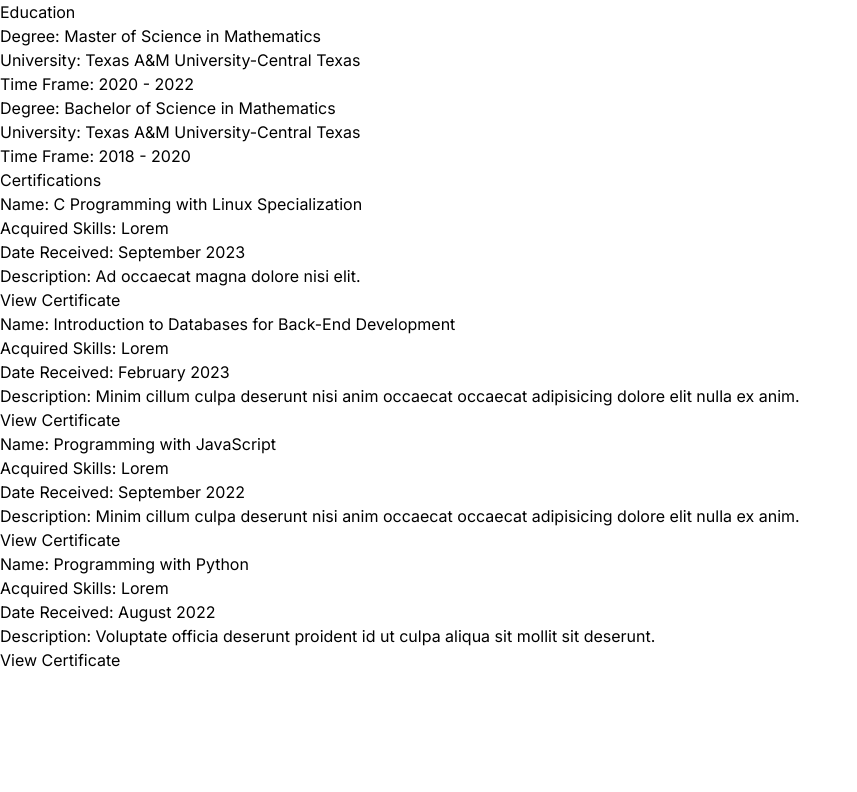
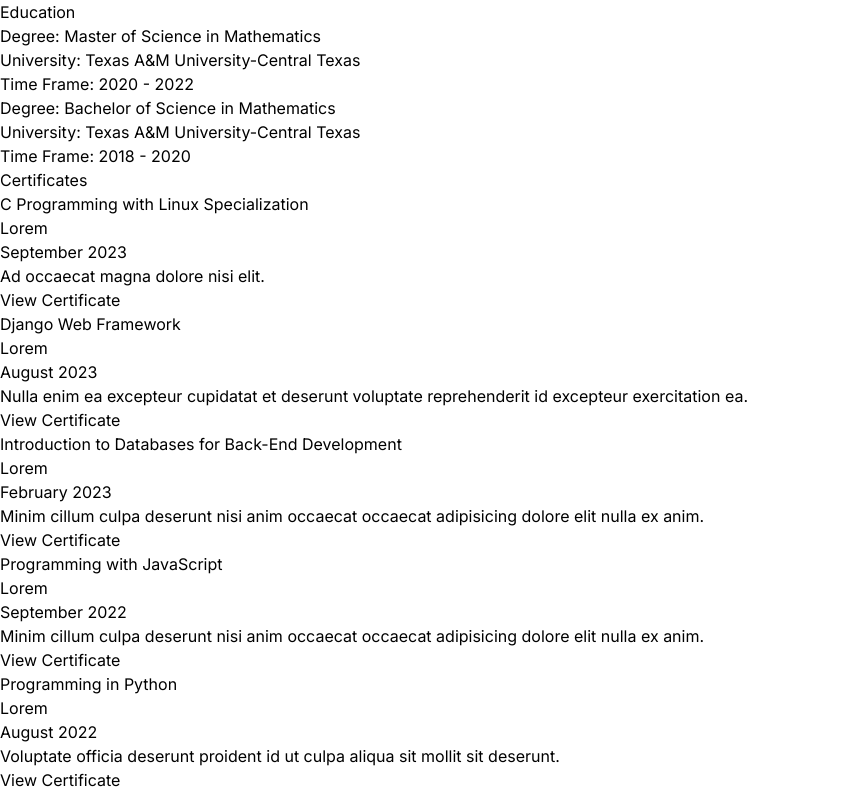
Before and after one commit to JSulley/portfolio, a Next.js app: page / in a window 1280 px wide. Shown: the part 360-1152 px from the top of the page, without its empty margins (0-857 px from the left). Before the commit the page ends 1032 px from the top, so only its background shows below. Built offline with nearby package versions, Linux system fonts and the light colour scheme.

Commit message:
Created 'Certificates' and 'Certificate Item' components

```diff
--- a/src/app/page.js
+++ b/src/app/page.js
@@ -1,3 +1,43 @@
+import Certificates from "@/components/certificates/certificates";
+
+const certificates = [
+  {
+    'name': 'C Programming with Linux Specialization',
+    'skillsLearned': 'Lorem',
+    'dateReceived': 'September 2023',
+    'description': 'Ad occaecat magna dolore nisi elit.',
+    'hyperlink': 'https://www.coursera.org/account/accomplishments/specialization/certificate/P87AL4S9V3HF',
+  },
+  {
+    'name': 'Django Web Framework',
+    'skillsLearned': 'Lorem',
+    'dateReceived': 'August 2023',
+    'description': 'Nulla enim ea excepteur cupidatat et deserunt voluptate reprehenderit id excepteur exercitation ea.',
+    'hyperlink': 'https://www.coursera.org/account/accomplishments/certificate/R5ZPX7HS6XHZ',
+  },
+  {
+    'name': 'Introduction to Databases for Back-End Development',
+    'skillsLearned': 'Lorem',
+    'dateReceived': 'February 2023',
+    'description': 'Minim cillum culpa deserunt nisi anim occaecat occaecat adipisicing dolore elit nulla ex anim.',
+    'hyperlink': 'https://www.coursera.org/account/accomplishments/certificate/54XGZYBWTT9C',
+  },
+  {
+    'name': 'Programming with JavaScript',
+    'skillsLearned': 'Lorem',
+    'dateReceived': 'September 2022',
+    'description': 'Minim cillum culpa deserunt nisi anim occaecat occaecat adipisicing dolore elit nulla ex anim.',
+    'hyperlink': 'https://www.coursera.org/account/accomplishments/certificate/EHGYTLVDQRQH',
+  },
+  {
+    'name': 'Programming in Python',
+    'skillsLearned': 'Lorem',
+    'dateReceived': 'August 2022',
+    'description': 'Voluptate officia deserunt proident id ut culpa aliqua sit mollit sit deserunt.',
+    'hyperlink': 'https://www.coursera.org/account/accomplishments/certificate/G54R8FDXKV57',
+  },
+]
+
 export default function Home() {
   return (
     <main>
@@ -31,30 +71,7 @@ export default function Home() {
       <h4>University: Texas A&M University-Central Texas</h4>
       <h4>Time Frame: 2018 - 2020</h4>
 
-      <h2>Certifications</h2>
-      <h3>Name: C Programming with Linux Specialization</h3>
-      <p>Acquired Skills: Lorem</p>
-      <h4>Date Received: September 2023</h4>
-      <p>Description: Ad occaecat magna dolore nisi elit.</p>
-      <a>View Certificate</a>
-
-      <h3>Name: Introduction to Databases for Back-End Development</h3>
-      <p>Acquired Skills: Lorem</p>
-      <h4>Date Received: February 2023</h4>
-      <p>Description: Minim cillum culpa deserunt nisi anim occaecat occaecat adipisicing dolore elit nulla ex anim.</p>
-      <a>View Certificate</a>
-
-      <h3>Name: Programming with JavaScript</h3>
-      <p>Acquired Skills: Lorem</p>
-      <h4>Date Received: September 2022</h4>
-      <p>Description: Minim cillum culpa deserunt nisi anim occaecat occaecat adipisicing dolore elit nulla ex anim.</p>
-      <a>View Certificate</a>
-
-      <h3>Name: Programming with Python</h3>
-      <p>Acquired Skills: Lorem</p>
-      <h4>Date Received: August 2022</h4>
-      <p>Description: Voluptate officia deserunt proident id ut culpa aliqua sit mollit sit deserunt.</p>
-      <a>View Certificate</a>
+      <Certificates certificates={certificates}/>
     </main>
   )
 }
--- /dev/null
+++ b/src/components/certificate-item/certificate-item.jsx
@@ -0,0 +1,12 @@
+export default function CertificateItem({ certificate }) {
+    const { name, skillsLearned, dateReceived, description, hyperlink } = certificate
+    return (
+      <div>
+        <h3>{name}</h3>
+        <p>{skillsLearned}</p>
+        <h4>{dateReceived}</h4>
+        <p>{description}</p>
+        <a href={hyperlink} target="_blank">View Certificate</a>
+      </div>
+    );
+};
--- /dev/null
+++ b/src/components/certificates/certificates.jsx
@@ -0,0 +1,10 @@
+import CertificateItem from "../certificate-item/certificate-item";
+
+export default function Certificates({ certificates }) {
+  return (
+    <div>
+      <h2>Certificates</h2>
+      {certificates.map(certificate => <CertificateItem key={certificate.id} certificate={certificate} />)}
+    </div>
+  );
+}
```
